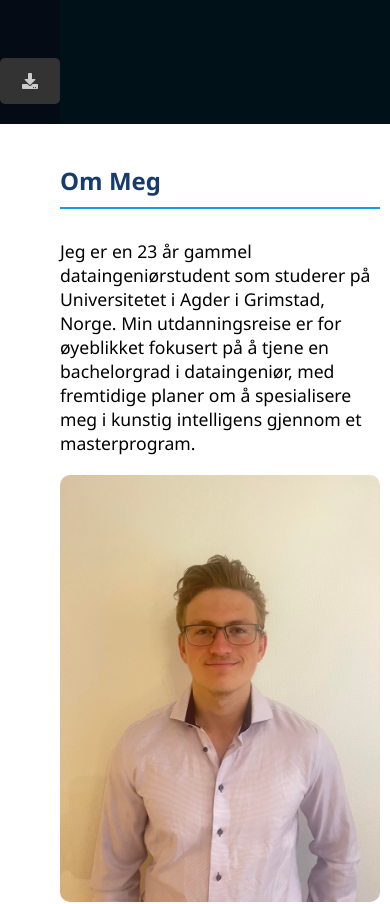
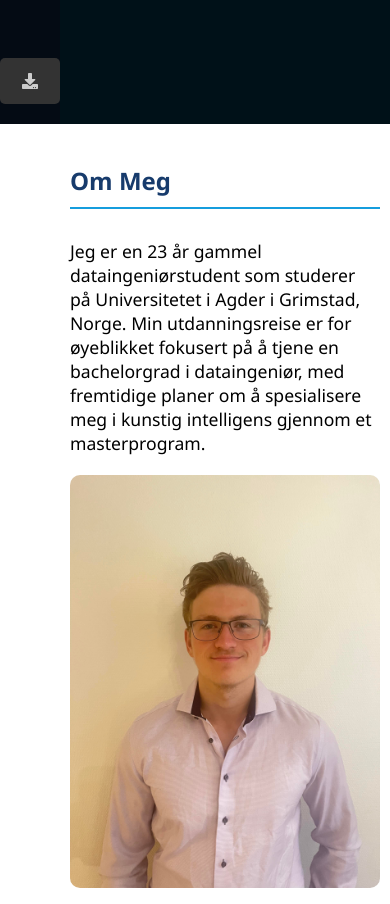
Before and after one commit to Siverteh/Personal-Resume-Website, a React (Create React App) app: page / in a window 390 px wide. Shown: the part 720-1624 px from the top of the page. Built offline with nearby package versions, Linux system fonts and the light colour scheme.

Commit message:
Fixing mobile version

```diff
--- a/src/components/About/About.css
+++ b/src/components/About/About.css
@@ -63,7 +63,7 @@
 @media (max-width: 768px) {
 
     .about-section {
-        padding-left: 60px; /* Adjusted to make room for the navbar */
+        padding-left: 70px; /* Adjusted to make room for the navbar */
         padding-top: 20px; /* Adjust if needed to align content vertically */
         padding-right: 10px; /* Ensure right padding is sufficient */
         padding-bottom: 20px; /* Adjust if needed */
--- a/src/components/Education/Education.css
+++ b/src/components/Education/Education.css
@@ -85,6 +85,7 @@
         padding-top: 20px; /* Adjust if needed to align content vertically */
         padding-right: 10px; /* Ensure right padding is sufficient */
         padding-bottom: 20px; /* Adjust if needed */
+        letter-spacing: normal;
     }
 
     .timeline-content {
--- a/src/components/Experience/Experience.css
+++ b/src/components/Experience/Experience.css
@@ -86,6 +86,7 @@
         padding-top: 20px; /* Adjust if needed to align content vertically */
         padding-right: 10px; /* Ensure right padding is sufficient */
         padding-bottom: 20px; /* Adjust if needed */
+        letter-spacing: normal;
     }
 
     .timeline-content {
```
